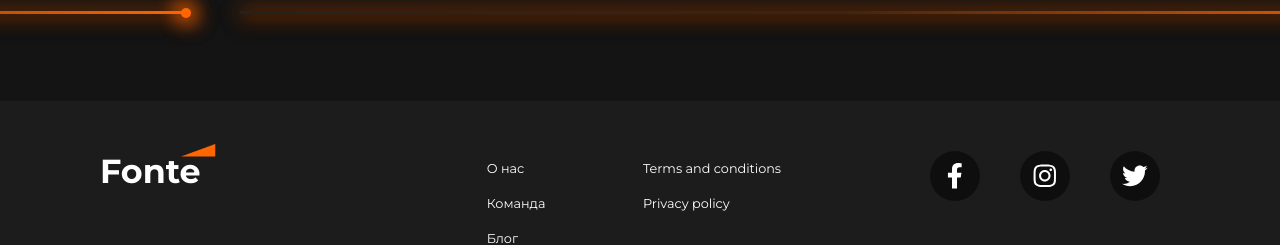
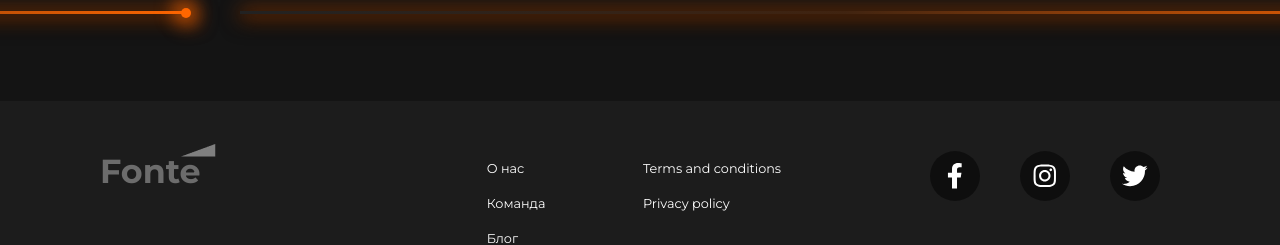
Before and after one commit to Fariza77/All-project, a React (Vite) app in the folder react-project/: page / in a window 1280 px wide. Shown: the part 1464-1709 px from the top of the page. Built offline with nearby package versions, Linux system fonts and the light colour scheme.

Commit message:
footer heading

```diff
--- a/react-project/src/components/Navigation/Footer/index.jsx
+++ b/react-project/src/components/Navigation/Footer/index.jsx
@@ -9,7 +9,7 @@ function Footer() {
     <div className="footer-wrapper">
       <footer className="main-footer">
         <div className="heading-wrapper">
-          <Heading size={1.2}>Fonte</Heading>
+          <Heading size={1.2} gray={true}>Fonte</Heading>
         </div>
         <div className="footer-links">
           <div className="left">
--- a/react-project/src/components/common/Heading/index.jsx
+++ b/react-project/src/components/common/Heading/index.jsx
@@ -8,7 +8,7 @@ function Heading(props) {
                          : '40px';
 
     return (
-        <div className="heading-wrapper">
+        <div className={props.gray ? "heading-wrapper gray" : "heading-wrapper"}>
             <h1 style={{fontSize}}>
                 {props.children}
                 <img src={Vector} alt="Vector" />
--- a/react-project/src/components/common/Heading/style.scss
+++ b/react-project/src/components/common/Heading/style.scss
@@ -1,3 +1,5 @@
+@import "../../../assets/styles/settings";
+
 .heading-wrapper {
     h1 {
         position: relative;
@@ -9,4 +11,14 @@
             top: -7px;
         }
     }
+
+    &.gray {
+        color: $text-color;
+
+        h1 {
+            img {
+                filter: grayscale(100%);
+            }
+        }
+    }
 }
```
